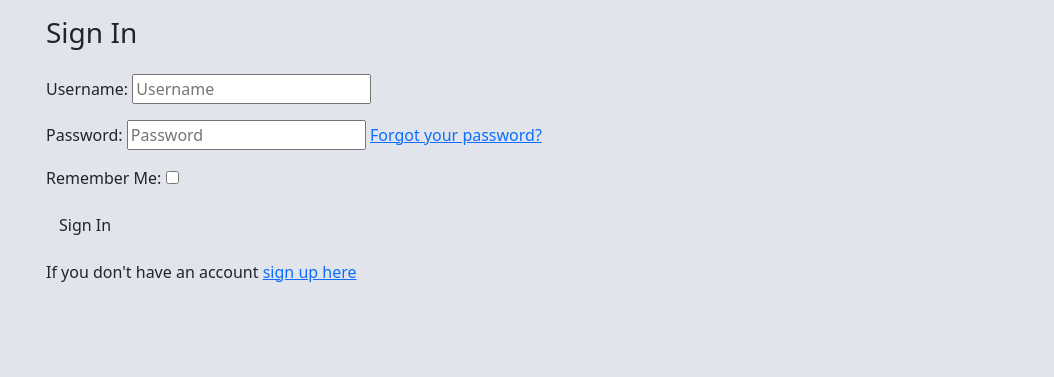
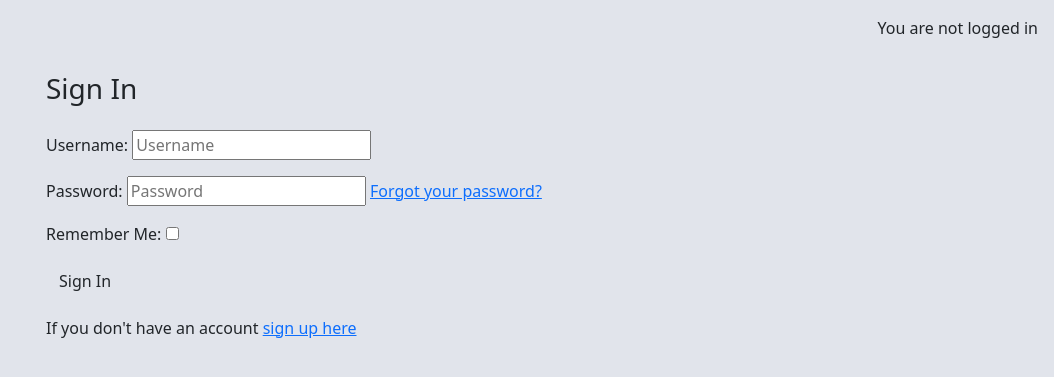
Before and after one commit to kjrinuk/Taskerise, a Django app: page /accounts/login/ in a window 1280 px wide. Shown: the part 68-445 px from the top of the page, without its empty margins (226-1280 px from the left). Run offline with Django 5.2, Linux system fonts and the light colour scheme; some libraries are stand-ins or nearby versions.

Commit message:
Add notification of login status using correct base.html this time

```diff
--- a/templates/base.html
+++ b/templates/base.html
@@ -68,6 +68,11 @@
     </nav>
 
     <main>
+        {% if user.is_authenticated %}
+        <p class="text-end m-3">You are logged in as {{ user.username }}</p>
+        {% else %}
+        <p class="text-end m-3">You are not logged in</p>
+        {% endif %}
 
         {% block content %}
         <!-- Content Goes here -->
```
